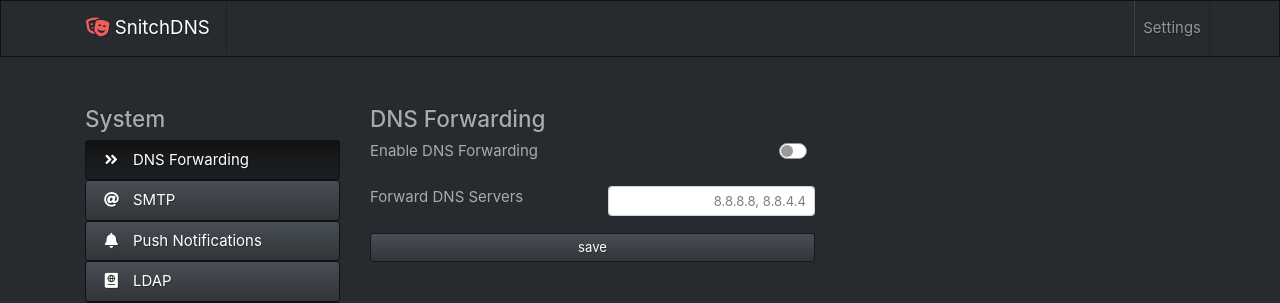
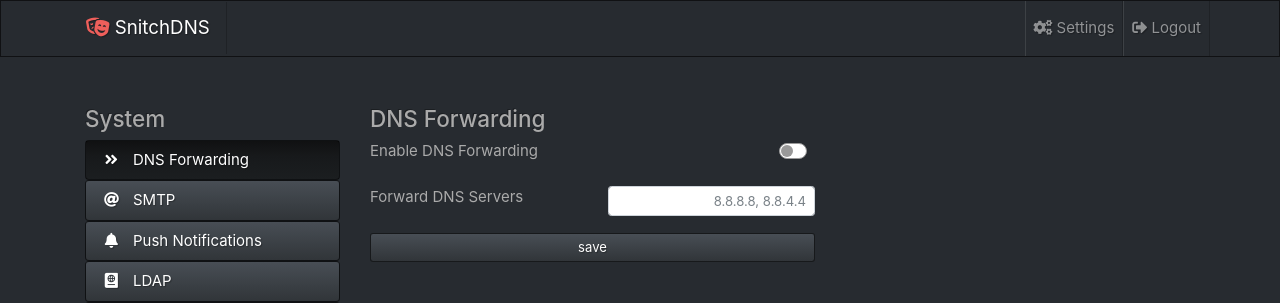
Before and after one commit to ctxis/SnitchDNS, a Flask app: page /config/forwarding in a window 1280 px wide. Shown: the top 303 px of the page. Run offline with Flask 2, Linux system fonts and the light colour scheme; a user stored in the database is signed in; tables that the repository leaves empty hold one stand-in row (values such as "Sample post"); some libraries are stand-ins or nearby versions.

Commit message:
Added icons/logout button to top menu

```diff
--- a/app/templates/layout/topmenu.html
+++ b/app/templates/layout/topmenu.html
@@ -12,7 +12,10 @@
             <ul class="navbar-nav ml-auto">
                 {% if current_user.is_authenticated %}
                 <li class="nav-item">
-                    <a class="nav-link" href="{{ url_for('config.index') }}">Settings</a>
+                    <a class="nav-link" href="{{ url_for('config.index') }}"><i class="fas fa-cogs"></i> Settings</a>
+                </li>
+                <li class="nav-item">
+                    <a class="nav-link" href="{{ url_for('auth.logout') }}" title="Logout"><i class="fas fa-sign-out-alt"></i> Logout</a>
                 </li>
                 {% endif %}
                 <!--
@@ -29,13 +32,6 @@
 
                 -->
             </ul>
-            <!--
-            {% if current_user.is_authenticated %}
-            <div>
-                <a class="nav-link" href="{{ url_for('auth.logout') }}">Logout [ {{ current_user.full_name }} ]</a>
-            </div>
-            {% endif %}
-            -->
         </div>
     </div>
 </nav>
```
